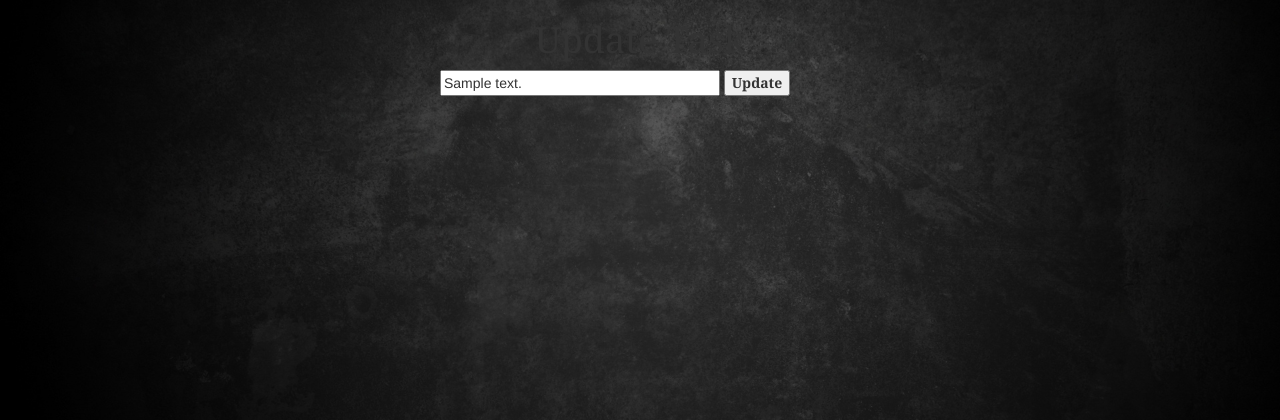
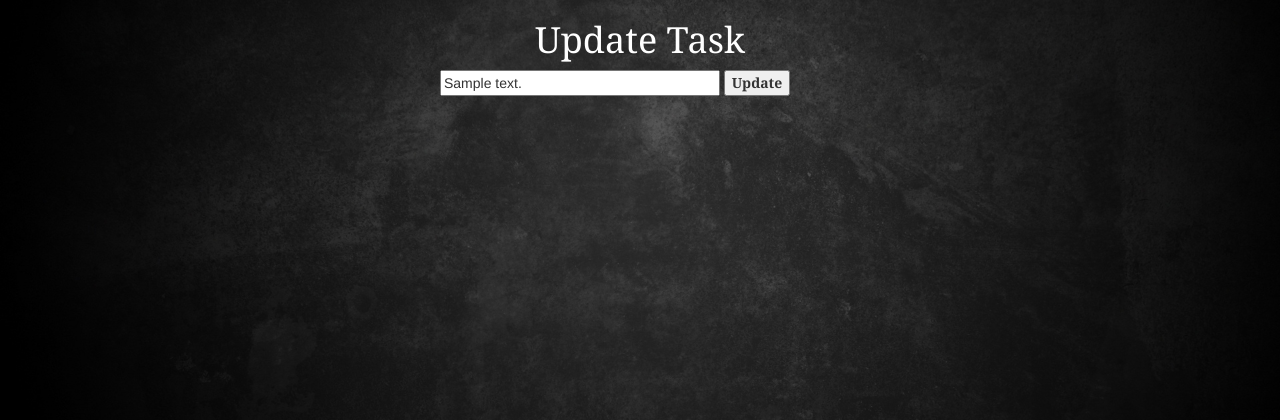
Before and after one commit to Krishnasai-N/TodoFlask, a Flask app: page /update/1 in a window 1280 px wide. Shown: the top 420 px of the page. Run offline with Flask 2, Linux system fonts and the light colour scheme; tables that the repository leaves empty hold one stand-in row (values such as "Sample post"); some libraries are stand-ins or nearby versions.

Commit message:
Update update.html

```diff
--- a/templates/update.html
+++ b/templates/update.html
@@ -1,15 +1,16 @@
 {% extends 'firstflask.html' %}
 
 {% block head %}
-<title>Task Master</title>
+<title>Update Tasks</title>
 <style>
 body {
-    background-image: url('static/img/webbackg.jpg');
+    background-image: url('../static/img/webbackg.jpg');
     background-size:cover;
     margin: 0;
 }
 
 h1 {
+    color:white;
     text-align:center;
     font-family:Cambria;
 }
```
